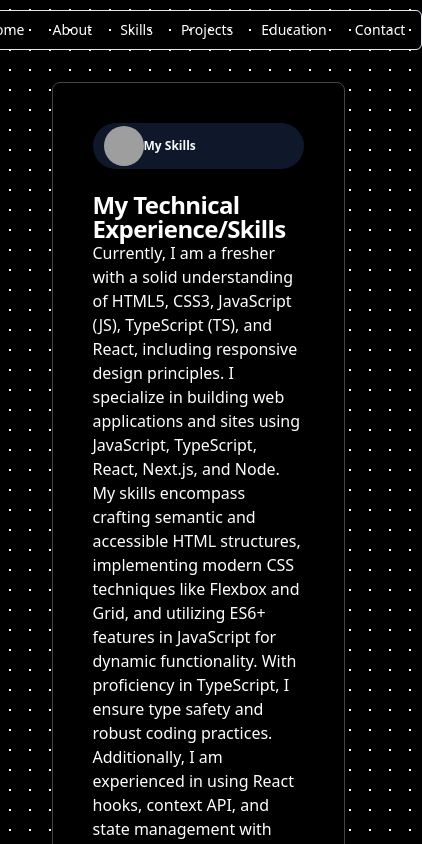
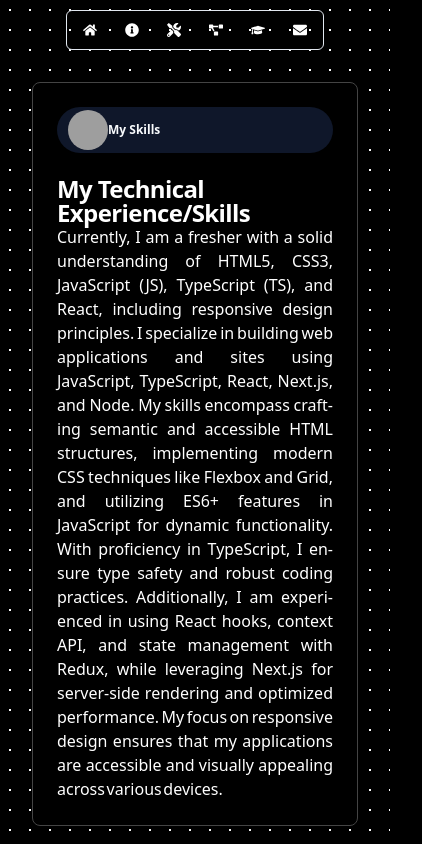
Before and after one commit to elanchandru2/Shadecn--Portfolio, a React (Vite) app: page /skills in a window 390 px wide. Shown: the top 844 px of the page, 422 px wide, since content can reach past the window. Built offline with nearby package versions, Linux system fonts and the light colour scheme; grey boxes are pictures that could not be loaded.

Commit message:
fix some issue

```diff
--- a/src/components/About.jsx
+++ b/src/components/About.jsx
@@ -73,6 +73,15 @@ const ListItem = styled.li`
   }
 `;
 
+const JustifiedParagraph = styled.p`
+  text-align: justify;
+  hyphens: auto; // Enable hyphenation to break words when needed
+  line-height: 1.5; // Adjust line height for better readability
+  @media (max-width: 768px) {
+      word-spacing: 1.5px; // Adjust word spacing to reduce gaps
+  }
+`;
+
 const DevCardContainer = styled.div`
   flex: 1; /* Take up remaining space */
   display: flex;
@@ -106,13 +115,13 @@ const About = () => {
             <CardTitle>
               Full Stack Web Developer
             </CardTitle>
-            <p>
+            <JustifiedParagraph style={{ textAlign: 'justify', marginBottom: '1rem', marginTop: '1rem', }}>
               Hello, I'm Chandru, a dedicated developer specializing in React, PHP, and SQL, with a strong foundation in UI/UX design using Figma. I thrive on crafting intuitive interfaces and scalable solutions that elevate user experiences. Whether it's architecting databases, optimizing backend processes, or refining front-end interactions, I am passionate about every aspect of the development lifecycle.
-            </p>
+            </JustifiedParagraph>
             <br />
-            <p>
+            <JustifiedParagraph style={{ textAlign: 'justify', marginBottom: '1rem', marginTop: '1rem', }}>
               My journey in software engineering has equipped me with the skills to tackle intricate problems and innovate with technology. From conceptualization to deployment, I take pride in transforming ideas into robust, user-centric applications. Let's collaborate and create something exceptional together!
-            </p>
+            </JustifiedParagraph>
           </CardContent>
         </StyledCard>
       </motion.div>
--- a/src/components/Contact.jsx
+++ b/src/components/Contact.jsx
@@ -28,11 +28,12 @@ const MainCard = styled(Card)`
   max-width: 700px;
   border: 1px solid #444;
   box-shadow: 0 4px 8px rgba(0, 0, 0, 0.1);
-  padding: 2rem;
+  padding: 1rem;
   box-sizing: border-box;
 
   @media (max-width: 768px) {
-    padding: 1rem;
+    padding: 0.1rem;
+    max-width: 110%;
   }
 `;
 
@@ -41,12 +42,20 @@ const SectionTitle = styled.h2`
   margin-bottom: 1rem;
   color: #fff;
   text-align: center;
+
+  @media (max-width: 768px) {
+    font-size: 1.5rem;
+  }
 `;
 
 const FormLabel = styled.label`
   color: #fff;
   margin-bottom: 0.5rem;
   font-size: 1.2rem;
+
+  @media (max-width: 768px) {
+    font-size: 1rem;
+  }
 `;
 
 const FormGroup = styled.div`
@@ -112,11 +121,32 @@ const Contact = () => {
           theme: "dark",
           transition: Bounce,
         });
+        form.reset();
       } else {
-        toast.error('Form submission failed. Please try again.');
+        toast.error('Check your internet connection and try again', {
+          position: "top-right",
+          autoClose: 5000,
+          hideProgressBar: false,
+          closeOnClick: true,
+          pauseOnHover: true,
+          draggable: true,
+          progress: undefined,
+          theme: "dark",
+          transition: Bounce,
+        });
       }
     } catch (error) {
-      toast.error('An error occurred. Please try again.');
+      toast.error('An error occurred. Please try again.', {
+        position: "top-right",
+        autoClose: 5000,
+        hideProgressBar: false,
+        closeOnClick: true,
+        pauseOnHover: true,
+        draggable: true,
+        progress: undefined,
+        theme: "dark",
+        transition: Bounce,
+      });
       console.error('An error occurred:', error);
     } finally {
       setIsSubmitting(false);
@@ -139,16 +169,17 @@ const Contact = () => {
             <SectionTitle>Send me a mail</SectionTitle>
             <p>
               I would love to hear from you! Whether you have a question about my work, a project proposal, or just want to say hi, feel free to reach out.
-            </p>
-            <form onSubmit={handleSubmit} action='https://api.web3forms.com/submit'>
-            <input type="hidden" name="access_key" value="78ad7c90-e7c5-4991-b446-a61c5ada20b2" />
-            <FormGroup>
+            </p> <br/>
+            <form onSubmit={handleSubmit}>
+              <input type="hidden" name="access_key" value="78ad7c90-e7c5-4991-b446-a61c5ada20b2" />
+              <FormGroup>
                 <FormLabel htmlFor="name">Name</FormLabel>
                 <Input
                   type="text"
                   id="name"
                   name="name"
                   placeholder="Enter your name"
+                  style={{ color: 'black' }}
                   required
                 />
               </FormGroup>
@@ -158,6 +189,7 @@ const Contact = () => {
                   type="email"
                   id="email"
                   name="email"
+                  style={{ color: 'black' }}
                   placeholder="Enter your email"
                   required
                 />
@@ -167,14 +199,14 @@ const Contact = () => {
                 <Textarea
                   id="message"
                   name="message"
+                  style={{ color: 'black' }}
                   placeholder="Your message here..."
                   required
                 />
               </FormGroup>
-              <div className="h-captcha" data-captcha="true"></div>
+              <div className="h-captcha" style={{ display: 'flex', justifyContent: 'center' }} data-captcha="true"></div>
               <Button type="submit" disabled={isSubmitting}>{isSubmitting ? 'Submitting...' : 'Submit'}</Button>
             </form>
-
             <ContactDetails>
               <p>Email: elanchandru2@gmail.com</p>
               <p>Phone: +91-877-862-2935</p>
--- a/src/components/Education.jsx
+++ b/src/components/Education.jsx
@@ -28,6 +28,12 @@ const MainCard = styled(Card)`
   box-shadow: 0 4px 8px rgba(0, 0, 0, 0.1);
   padding: 2rem;
   box-sizing: border-box;
+  @media (max-width: 768px) {
+  max-width: 330px;
+    padding: 0.5rem;
+    text-align: justify;
+    word-spacing: -2.5px;
+}
 `;
 
 const SectionTitle = styled.h2`
@@ -46,13 +52,18 @@ const TimelineContainer = styled.div`
   width: 100%;
   max-width: 1000px;
   height: 500px;
-  overflow-y: auto;
-  background-color: #000;
-  padding: 1rem;
+  overflow-y: scroll;
+  background-color: transparent;
+  padding: 0.1rem;
   border-radius: 8px;
-  border: 1px solid #444;
   margin: 0 auto;
   box-sizing: border-box;
+
+  @media (max-width: 768px) {
+    height: auto;
+      max-width: 1000px;
+
+  }
 
   /* Scrollbar styling */
   ::-webkit-scrollbar {
@@ -74,7 +85,7 @@ const TimelineContainer = styled.div`
   }
 
   @media (max-width: 768px) {
-    width: 90%;
+    width: 100%;
     height: auto;
   }
 `;
@@ -134,7 +145,6 @@ const Project = () => {
           </CardContent>
         </MainCard>
         <br />
-        <MainCard>
           <CardContent>
             <SectionTitle>Education Timeline</SectionTitle>
           </CardContent>
@@ -186,7 +196,6 @@ const Project = () => {
               </StyledTimelineElement>
             </VerticalTimeline>
           </TimelineContainer>
-        </MainCard>
       </motion.div>
     </Container>
   );
--- a/src/components/Menu.jsx
+++ b/src/components/Menu.jsx
@@ -1,56 +1,43 @@
-import React from "react";
+import React, { useState, useEffect } from "react";
 import { Link } from "react-router-dom";
 import { Menubar, MenubarMenu, MenubarTrigger } from "../components/ui/menubar";
-import {
-  NavigationMenuLink,
-} from "../components/ui/navigation-menu";
+import { FaHome, FaInfoCircle, FaTools, FaProjectDiagram, FaGraduationCap, FaEnvelope } from 'react-icons/fa';
 
 const Menu = () => {
+  const [isMobile, setIsMobile] = useState(window.innerWidth < 768);
+
+  useEffect(() => {
+    const handleResize = () => {
+      setIsMobile(window.innerWidth < 768);
+    };
+
+    window.addEventListener("resize", handleResize);
+    return () => {
+      window.removeEventListener("resize", handleResize);
+    };
+  }, []);
+
+  const menuItems = [
+    { to: "/", label: "Home", icon: <FaHome /> },
+    { to: "/about", label: "About", icon: <FaInfoCircle /> },
+    { to: "/skills", label: "Skills", icon: <FaTools /> },
+    { to: "/projects", label: "Projects", icon: <FaProjectDiagram /> },
+    { to: "/education", label: "Education", icon: <FaGraduationCap /> },
+    { to: "/contact", label: "Contact", icon: <FaEnvelope /> },
+  ];
+
   return (
     <div style={styles.container}>
       <Menubar style={styles.menubar}>
-        <MenubarMenu key="home">
-          <MenubarTrigger>
-            <Link to="/" style={navigationMenuTriggerStyle()}>
-              Home
-            </Link>
-          </MenubarTrigger>
-        </MenubarMenu>
-        <MenubarMenu key="about">
-          <MenubarTrigger>
-            <Link to="/about" style={navigationMenuTriggerStyle()}>
-              About
-            </Link>
-          </MenubarTrigger>
-        </MenubarMenu>
-        <MenubarMenu key="skills">
-          <MenubarTrigger>
-            <Link to="/skills" style={navigationMenuTriggerStyle()}>
-              Skills
-            </Link>
-          </MenubarTrigger>
-        </MenubarMenu>
-        <MenubarMenu key="projects">
-          <MenubarTrigger>
-            <Link to="/projects" style={navigationMenuTriggerStyle()}>
-              Projects
-            </Link>
-          </MenubarTrigger>
-        </MenubarMenu>
-        <MenubarMenu key="education">
-          <MenubarTrigger>
-            <Link to="/education" style={navigationMenuTriggerStyle()}>
-              Education
-            </Link>
-          </MenubarTrigger>
-        </MenubarMenu>
-        <MenubarMenu key="contact">
-          <MenubarTrigger>
-            <Link to="/contact" style={navigationMenuTriggerStyle()}>
-              Contact
-            </Link>
-          </MenubarTrigger>
-        </MenubarMenu>
+        {menuItems.map((item) => (
+          <MenubarMenu key={item.label.toLowerCase()}>
+            <MenubarTrigger>
+              <Link to={item.to} style={navigationMenuTriggerStyle()}>
+                {isMobile ? item.icon : item.label}
+              </Link>
+            </MenubarTrigger>
+          </MenubarMenu>
+        ))}
       </Menubar>
     </div>
   );
--- a/src/components/Projects.jsx
+++ b/src/components/Projects.jsx
@@ -9,23 +9,22 @@ import MyImage from "../assets/Profile.svg";
 
 const Container = styled.div`
   display: flex;
-  flex-direction: column;
-  align-items: center;
-  gap: 2rem;
-  padding: 2rem;
+  flex-direction: column; /* Stack items vertically */
+  align-items: center; /* Center cards horizontally */
+  gap: 2rem; /* Space between cards */
+  padding: 2rem; /* Add padding around the container */
   background-color: transparent;
-  width: 100%;
-  perspective: 1500px; /* Perspective to enhance 3D effect */
 `;
 
 const MainCard = styled(Card)`
-  background-color: #000;
-  color: #fff;
-  width: 100%;
-  max-width: 1500px;
-  border: 1px solid #444;
-  box-shadow: 0 4px 8px rgba(0, 0, 0, 0.1);
-  padding: 2rem;
+background-color: #000;
+color: #fff;
+width: 100%;
+max-width: 1500px; /* Adjust width as needed */
+border: 1px solid #444;
+box-shadow: 0 4px 8px rgba(0, 0, 0, 0.1);
+margin-bottom: 2rem; /* Space between cards */
+
 `;
 
 const SectionTitle = styled.h2`
@@ -61,6 +60,9 @@ const AnimatedProjectCard = styled(motion.div)`
   cursor: pointer;
   transition: transform 0.3s ease, box-shadow 0.3s ease;
   transform-style: preserve-3d; /* Required for 3D effects */
+  @media (max-width: 768px) {
+  max-width:330px;
+}
 
   &:hover {
     transform: rotateY(15deg) rotateX(10deg) translateZ(20px); /* 3D rotation effect */
@@ -80,7 +82,11 @@ const ProjectCardTitle = styled(CardTitle)`
 `;
 
 const ProjectCardContent = styled(CardContent)`
-  text-align: left;
+  text-align:  justify;
+  word-spacing: -1.5px;
+  @media (max-width: 768px) {
+      word-spacing: -2.5px; // Adjust word spacing to reduce gaps
+  }
 `;
 
 const BadgeContainer = styled.div`
@@ -103,6 +109,9 @@ const VisitButton = styled.a`
   margin-top: 1rem;
   border: 1px solid white;
   text-align: center;
+  @media (max-width: 768px) {
+      margin-inline: 0;
+  }
 
   &:hover {
     background-color: white;
@@ -111,6 +120,15 @@ const VisitButton = styled.a`
 
   svg {
     margin-left: 0.5rem; /* Space between text and icon */
+  }
+`;
+
+const JustifiedParagraph = styled.p`
+  text-align: justify;
+  hyphens: auto; // Enable hyphenation to break words when needed
+  line-height: 1.5; // Adjust line height for better readability
+  @media (max-width: 768px) {
+      word-spacing: -2.5px; // Adjust word spacing to reduce gaps
   }
 `;
 
@@ -176,9 +194,9 @@ const Project = () => {
           </CardHeader>
           <CardContent>
             <SectionTitle>My Projects</SectionTitle>
-            <Content>
+            <JustifiedParagraph>
               I love to Build Cool Projects. Here, you'll find a curated collection of my creative endeavors and technical projects. Each piece represents a journey of innovation, problem-solving, and continuous learning. Feel free to explore this showcase of my passion and expertise in action.
-            </Content>
+            </JustifiedParagraph>
           </CardContent>
         </MainCard>
       </motion.div>
--- a/src/components/Skills.jsx
+++ b/src/components/Skills.jsx
@@ -12,28 +12,21 @@ import MyImage from "../assets/Profile.svg";
 
 const Container = styled.div`
   display: flex;
-  flex-direction: column;
-  align-items: center;
-  gap: 2rem;
-  padding: 2rem;
+  flex-direction: column; /* Stack items vertically */
+  align-items: center; /* Center cards horizontally */
+  gap: 2rem; /* Space between cards */
+  padding: 2rem; /* Add padding around the container */
   background-color: transparent;
-  width: 100%;
 `;
 
 const StyledCard = styled(Card)`
   background-color: #000;
   color: #fff;
   width: 100%;
-  max-width: 90%;
+  max-width: 1500px; /* Adjust width as needed */
   border: 1px solid #444;
   box-shadow: 0 4px 8px rgba(0, 0, 0, 0.1);
-  padding: 2rem;
-  margin-bottom: 2rem;
-  margin-left: 5vw;
-
-  @media (max-width: 768px) {
-    padding: 1rem;
-  }
+  margin-bottom: 2rem; /* Space between cards */
 `;
 
 const Section = styled.div`
@@ -69,6 +62,15 @@ const IconWrapper = styled.div`
   margin-bottom: 1rem;
 `;
 
+const JustifiedParagraph = styled.p`
+  text-align: justify;
+  hyphens: auto; // Enable hyphenation to break words when needed
+  line-height: 1.5; // Adjust line height for better readability
+  @media (max-width: 768px) {
+      word-spacing: -2.5px; // Adjust word spacing to reduce gaps
+  }
+`;
+
 const Skills = () => {
   return (
     <Container>
@@ -91,8 +93,8 @@ const Skills = () => {
           </CardHeader>
           <CardContent>
             <CardTitle>My Technical Experience/Skills</CardTitle>
-            <p>
-            Currently, I am a fresher with a solid understanding of HTML5, CSS3, JavaScript (JS), TypeScript (TS), and React, including responsive design principles. I specialize in building web applications and sites using JavaScript, TypeScript, React, Next.js, and Node. My skills encompass crafting semantic and accessible HTML structures, implementing modern CSS techniques like Flexbox and Grid, and utilizing ES6+ features in JavaScript for dynamic functionality. With proficiency in TypeScript, I ensure type safety and robust coding practices. Additionally, I am experienced in using React hooks, context API, and state management with Redux, while leveraging Next.js for server-side rendering and optimized performance. My focus on responsive design ensures that my applications are accessible and visually appealing across various devices.            </p>
+            <JustifiedParagraph>
+            Currently, I am a fresher with a solid understanding of HTML5, CSS3, JavaScript (JS), TypeScript (TS), and React, including responsive design principles. I specialize in building web applications and sites using JavaScript, TypeScript, React, Next.js, and Node. My skills encompass crafting semantic and accessible HTML structures, implementing modern CSS techniques like Flexbox and Grid, and utilizing ES6+ features in JavaScript for dynamic functionality. With proficiency in TypeScript, I ensure type safety and robust coding practices. Additionally, I am experienced in using React hooks, context API, and state management with Redux, while leveraging Next.js for server-side rendering and optimized performance. My focus on responsive design ensures that my applications are accessible and visually appealing across various devices.            </JustifiedParagraph>
           </CardContent>
         </StyledCard>
       </motion.div>
```
